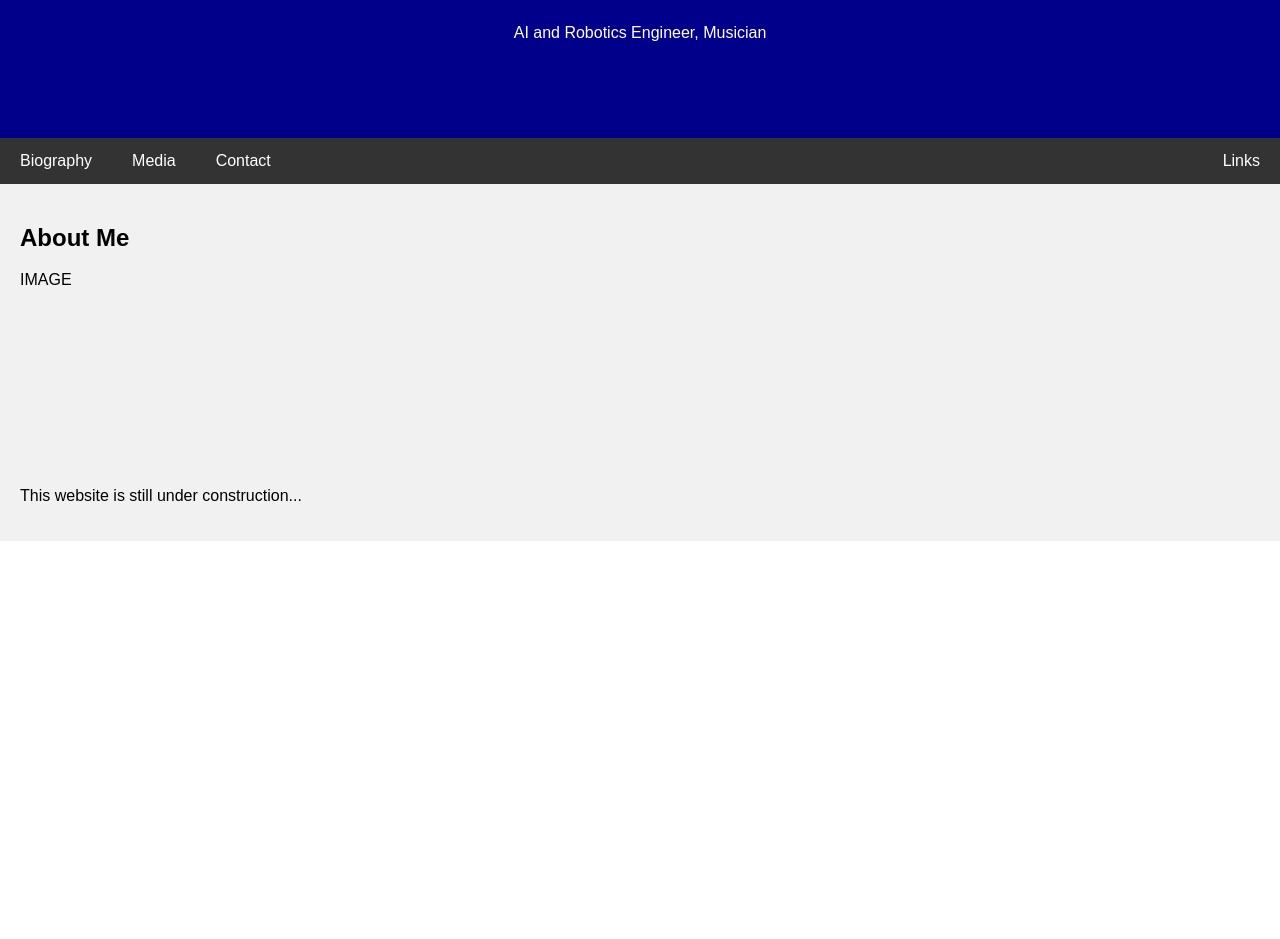
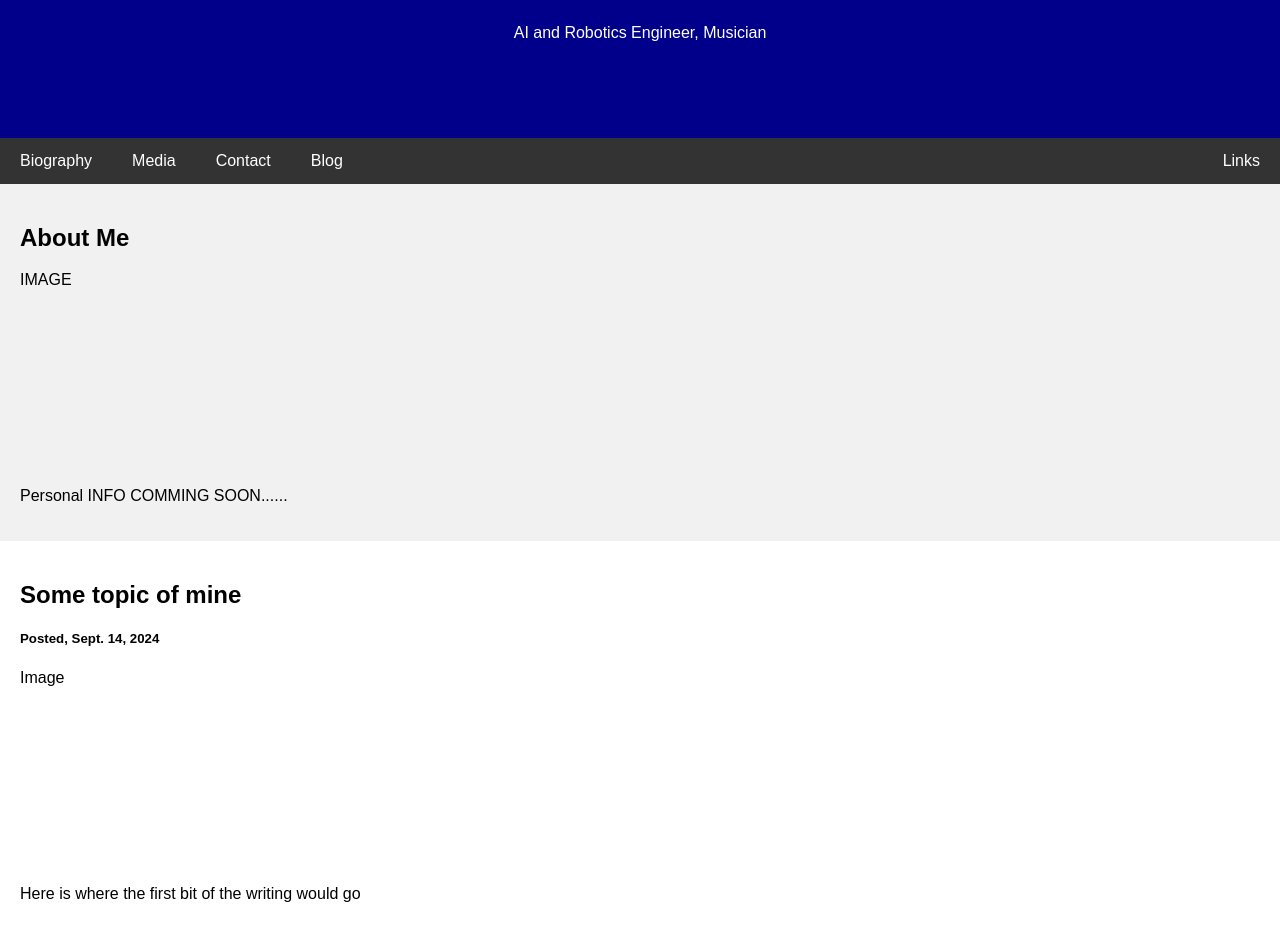
Before and after one commit to SpencerGPerkins/SpencerGPerkins.github.io, a plain HTML site: page index.html in a window 1280 px wide. Shown: the part 155-1094 px from the top of the page. Before the commit the page ends 800 px from the top, so only its background shows below. Drawn offline with Linux system fonts and the light colour scheme.

Commit message:
Skeleton Structure of Main page

```diff
--- a/index.html
+++ b/index.html
@@ -2,7 +2,7 @@
 <html lang="en">
 
 <head>
-    <title>Main Page</title>
+    <title>Blog</title>
     <meta charset="UTF-8">
     <meta name="viewport" content="width=device-width, initial-scale=1">
     <style>
@@ -78,6 +78,7 @@
         <a href="#">Biography</a>
         <a href="#">Media</a>
         <a href="#">Contact</a>
+        <a href="#">Blog</a>
         <a href="#" class="right">Links</a>
     </div>
     <div class="row">
@@ -85,11 +86,21 @@
             <h2>About Me</h2>
             <div class="image"
             style="height:200px;">IMAGE</div>
-            <p>This website is still under construction...</p>
+            <p>Personal INFO COMMING SOON......</p>
+        </div>
 
+        <div class="main">
+
+            <h2>Some topic of mine</h2>
+            <h5>Posted, Sept. 14, 2024</h5>
+            <div class="img" style="height:200px;">Image</div>
+            <p>Here is where the first bit of the writing would go</p>
         </div>
+
     </div>
+
 </body>
 
 </div>
+
 </html>
```
